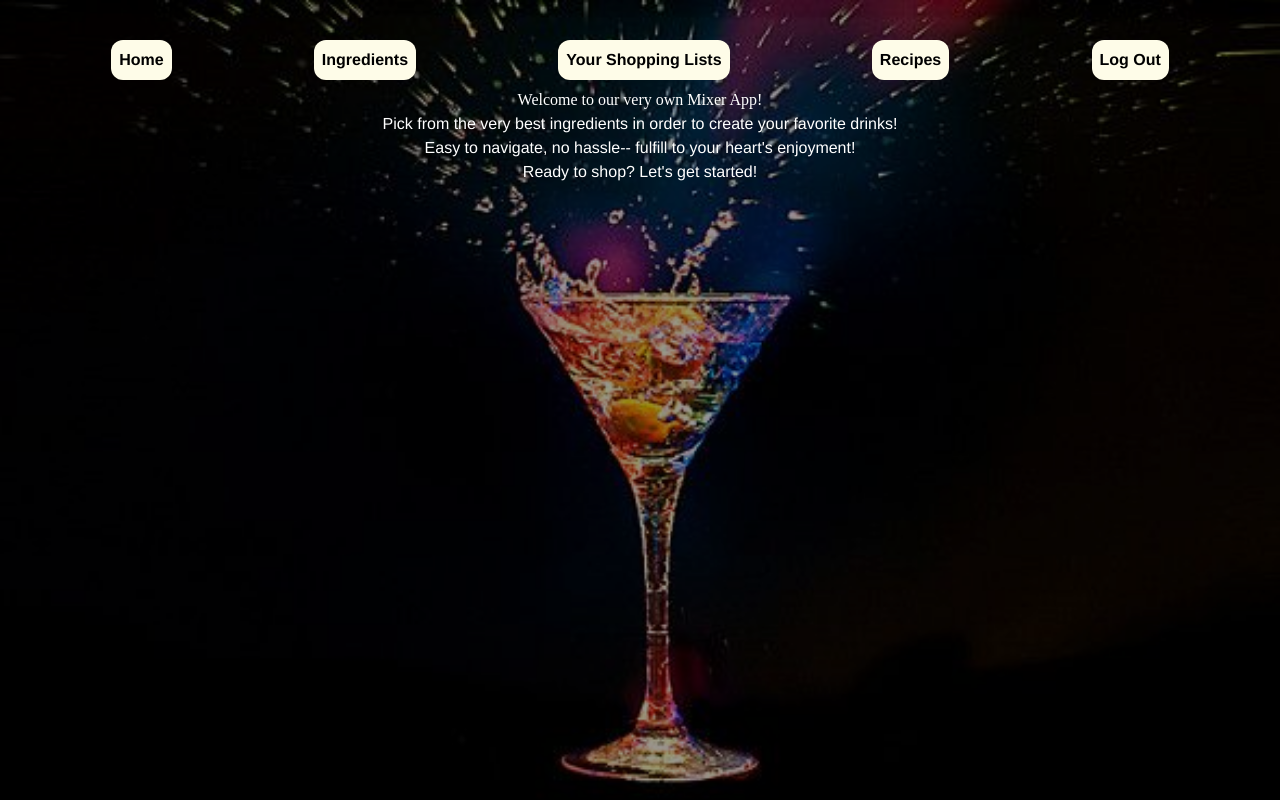
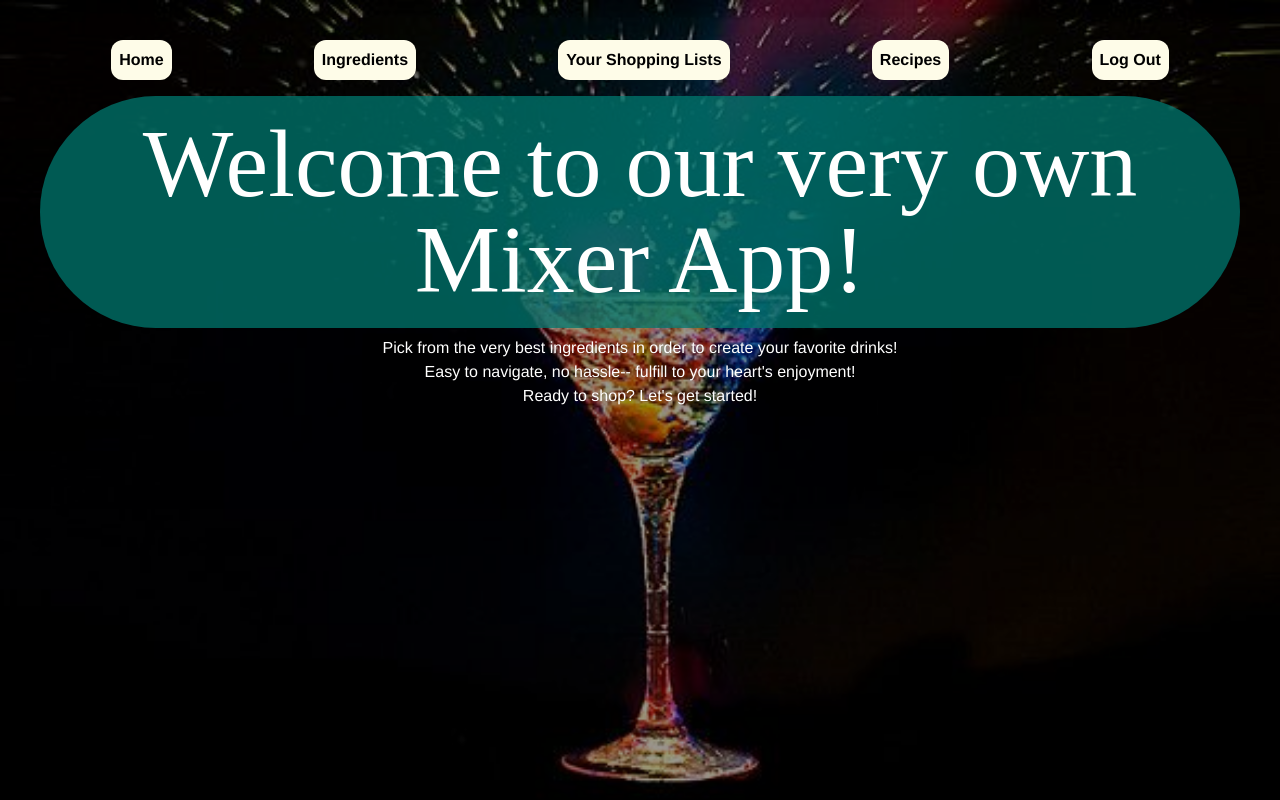
Before and after one commit to mdean317/tequila-mockingboard-FE, a React (Vite) app: page / in a window 1280 px wide. Built offline with nearby package versions, Linux system fonts and the light colour scheme; no server answers.

Commit message:
updated home page css

```diff
--- a/src/assets/components/Homepage/Homepage.jsx
+++ b/src/assets/components/Homepage/Homepage.jsx
@@ -8,7 +8,7 @@ const Home = () => {
       <title>Tequila-Mockingbird</title>
 
       <div>
-        <h1>Welcome to our very own Mixer App!</h1>
+        <h1 className='text-8xl p-5 m-2 bg-teal-700/75 rounded-full'>Welcome to our very own Mixer App!</h1>
         <p>Pick from the very best ingredients in order to create your favorite drinks!</p>
         <p>Easy to navigate, no hassle-- fulfill to your heart's enjoyment!</p>
         <p>Ready to shop? Let's get started!</p>
```
